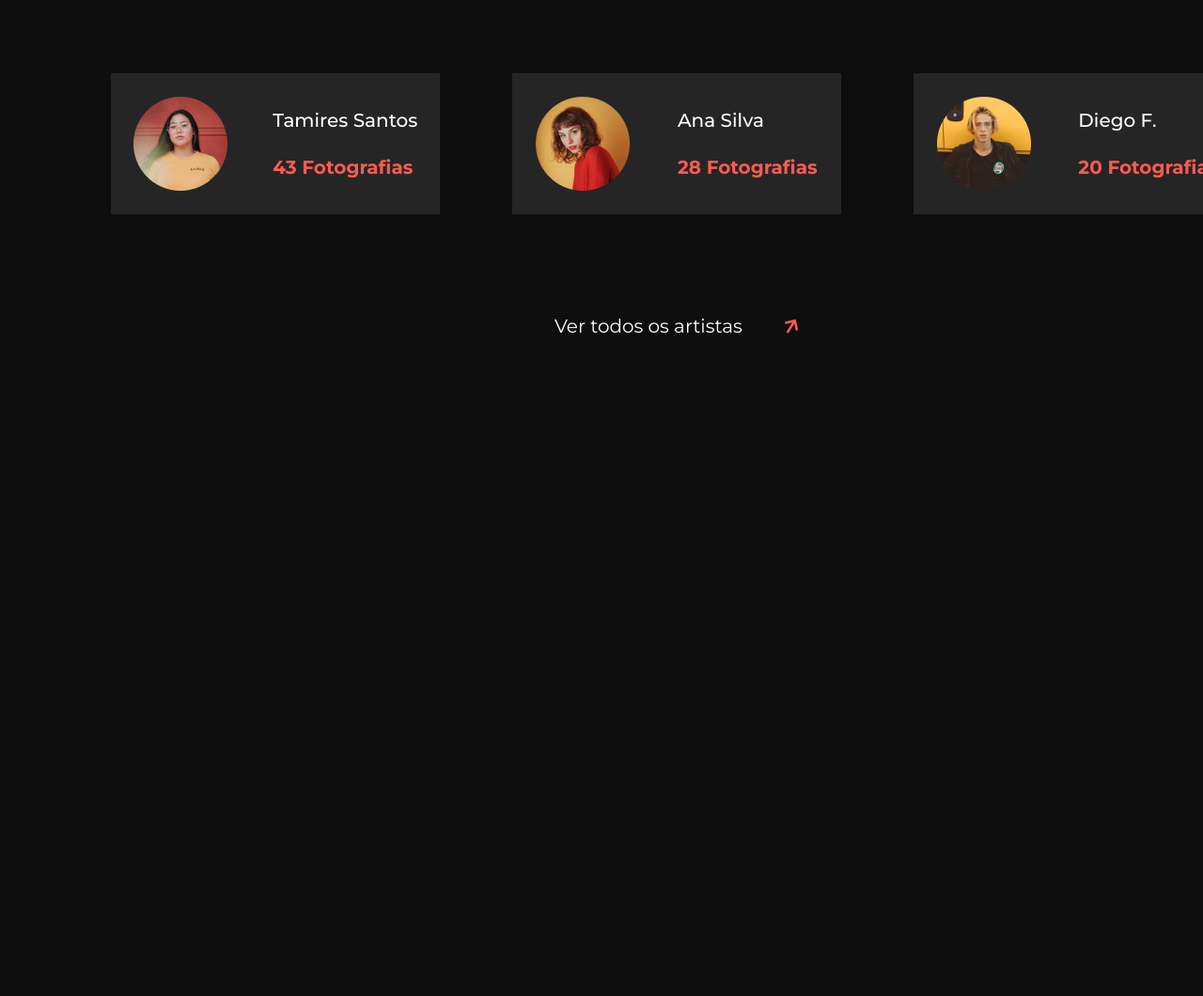
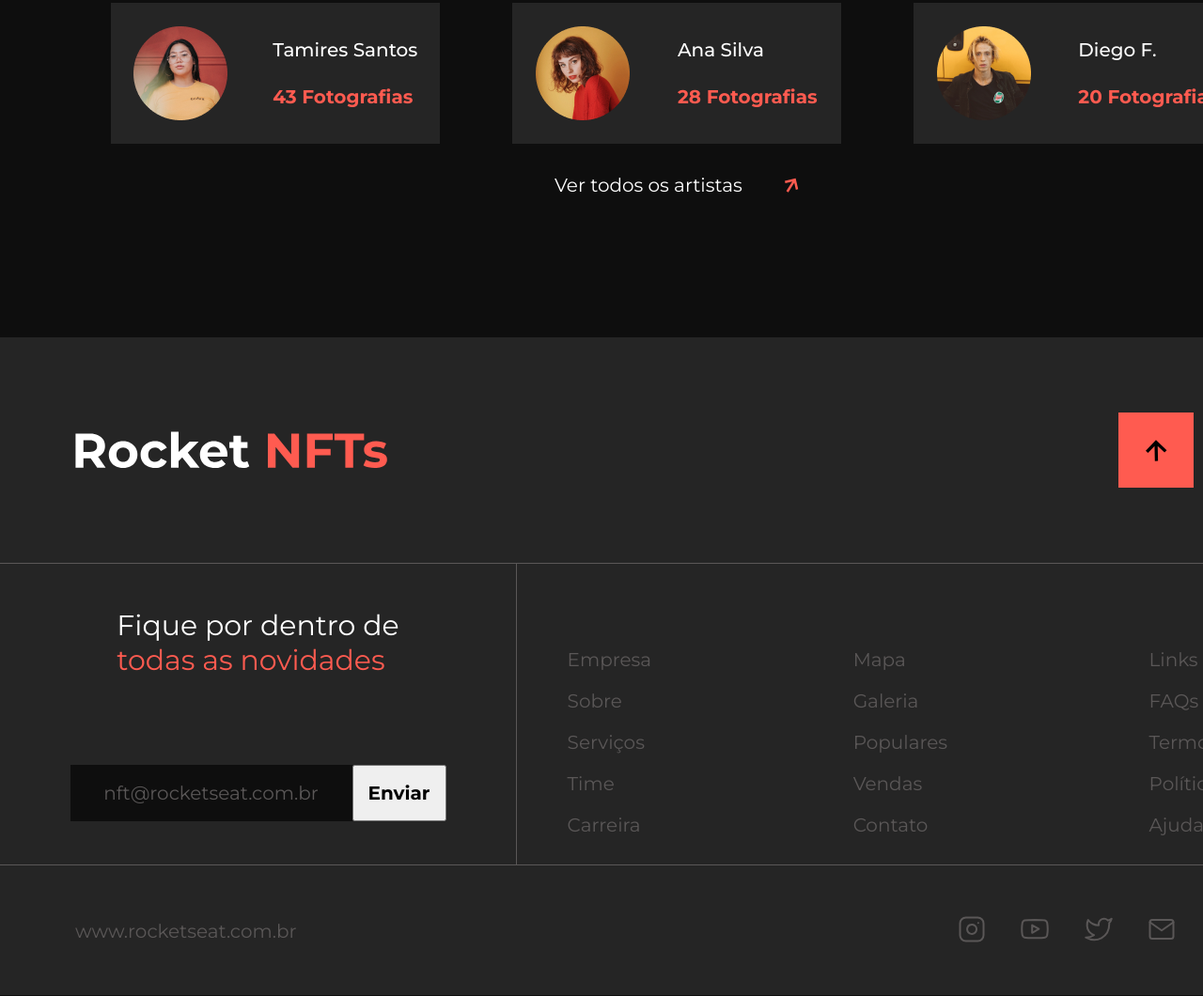
Before and after one commit to ronanrood/desafioRocketNTF, a plain HTML site: page index.html in a window 1280 px wide. Shown: the part 3263-4323 px from the top of the page at 94% size. Before the commit the page ends 3622 px from the top, so only its background shows below. Drawn offline with Linux system fonts and the light colour scheme.

Commit message:
add footer

```diff
--- a/index.html
+++ b/index.html
@@ -192,5 +192,59 @@
         <img src="assets/arrow-orange.svg" alt=""></div>
     </div>
         </section>
+            <footer>
+                <div class="navFooter">
+                    <img src="assets/logo.svg" alt="">
+                    <a href="#"><img src="assets/arrow-black.svg" alt=""></a>
+                </div>
+                    <div class="newsletterFooter">
+                          <h1>Fique por dentro de <p>todas as novidades</p></h1>
+
+                          <div class="buttonNewsletter">
+                            <label for="">
+                            <input id="email"type="email" value="nft@rocketseat.com.br">
+                            <input id="submit"type="submit" value="Enviar">
+                            </label>
+                          </div>
+                    </div>
+                        <div class="asideFooter">
+                            <div class="asideFooterButtons">
+                                <ul>
+                                    <li><a href="">Empresa</a></li>
+                                    <li><a href="">Sobre</a></li>
+                                    <li><a href="">Serviços</a></li>
+                                    <li><a href="">Time</a></li>
+                                    <li><a href="">Carreira<a></li>
+                                </ul>
+                            </div>
+                            <div class="asideFooterButtons">
+                                <ul>
+                                    <li><a href="">Mapa</a></li>
+                                    <li><a href="">Galeria</a></li>
+                                    <li><a href="">Populares</a></li>
+                                    <li><a href="">Vendas</a></li>
+                                    <li><a href="">Contato<a></li>
+                                </ul>
+                            </div>
+                            <div class="asideFooterButtons">
+                                <ul>
+                                    <li><a href="">Links</a></li>
+                                    <li><a href="">FAQs</a></li>
+                                    <li><a href="">Termos</a></li>
+                                    <li><a href="">Política</a></li>
+                                    <li><a href="">Ajuda</a></li>
+                                </ul>
+                            </div>
+                        </div>
+                            <div class="rodapeFooter">
+                                <a href="www.rocketseat.com.br">www.rocketseat.com.br</a>
+                                <div class="socialIcons">
+                                    <a><img src="assets/instagram.svg" alt=""></a>
+                                    <a><img src="assets/youtube.svg" alt=""></a>
+                                    <a><img src="assets/twitter.svg" alt=""></a>
+                                    <a><img src="assets/email.svg" alt=""></a>
+                                </div>
+                            </div>
+            </footer>
 </body>
 </html>
--- a/style.css
+++ b/style.css
@@ -204,20 +204,20 @@ section {
     width: 1150px; */
   border-bottom: solid 1px #5a5757;
 }
-.popularWeekContainer{
+.popularWeekContainer {
   margin-top: 150px;
 }
-.titlePopularWeek > h1{
+.titlePopularWeek > h1 {
   color: #fff;
   font-size: 50px;
   font-family: montserrat;
   font-weight: 700px;
   padding-bottom: 150px;
 }
-.titlePopularWeek > h1>strong{
+.titlePopularWeek > h1 > strong {
   color: #ff5b50;
 }
-.card_pContainer{
+.card_pContainer {
   display: flex;
   flex-direction: column;
   justify-content: space-between;
@@ -232,71 +232,72 @@ section {
   align-items: center;
   width: 380px;
 }
-.titleCard_p > h1{
+.titleCard_p > h1 {
   font-family: montserrat;
   font-size: 30px;
   color: #fff;
   font-weight: 500;
 }
-.nameArtistCard_p{
+.nameArtistCard_p {
   display: flex;
   justify-content: space-between;
   width: 380px;
 }
-.nameArtistCard_p > p{
+.nameArtistCard_p > p {
   font-family: montserrat;
   font-size: 20px;
   font-weight: 700;
   color: #5a5757;
 }
-.nameArtistCard_p > p > strong{
+.nameArtistCard_p > p > strong {
   color: #ff5b50;
 }
-.imgCard_p > img{
+.imgCard_p > img {
   width: 380px;
   height: 200px;
 }
-.cardPopularWeekContainer{
+.cardPopularWeekContainer {
   display: grid;
   grid-template-areas: "l r";
   justify-content: space-around;
   margin-bottom: 100px;
 }
-.cardPopularWeekContent{
+.cardPopularWeekContent {
   padding-right: 200px;
   border-right: solid 1px #5a5757;
 }
-.bestArtistContainer{
+.bestArtistContainer {
   display: flex;
   flex-direction: column;
-  justify-content:space-between;
+  justify-content: space-between;
   align-items: center;
   width: 1280px;
   height: 700px;
 }
-.titleBestArtist > p{
+.titleBestArtist > p {
   font-family: montserrat;
   font-size: 50px;
   color: #fff;
   font-weight: 700;
 }
-.titleBestArtist > p > strong{
+.titleBestArtist > p > strong {
   color: #ff5b50;
 }
-.buttonBestArtist{
+.buttonBestArtist {
   display: flex;
   width: 260px;
   height: auto;
   justify-content: space-between;
+  margin-bottom: 150px;
 }
-.buttonBestArtist > a{
+.buttonBestArtist > a {
   text-decoration: none;
   font-family: montserrat;
   font-size: 20px;
   color: #fff;
   font-weight: 400;
 }
-.card_bContainer{
+.card_bContainer {
   display: flex;
   flex-direction: row;
   flex-wrap: wrap;
@@ -304,7 +305,7 @@ section {
   align-items: center;
   row-gap: 100px;
 }
-.card_bContent{
+.card_bContent {
   display: flex;
   justify-content: space-around;
   align-items: center;
@@ -312,25 +313,155 @@ section {
   height: 150px;
   background-color: #252525;
 }
-.card_bContent:hover{
+.card_bContent:hover {
   background-color: #e37169;
-
 }
-.card_bContent > img{
+.card_bContent > img {
   height: 100px;
 }
-.nameCard_b{
+.nameCard_b {
   height: 100px;
   display: flex;
   flex-direction: column;
   justify-content: space-around;
 }
-.nameCard_b > p{
+.nameCard_b > p {
   font-family: montserrat;
   font-size: 20px;
   color: #fff;
   font-weight: 500;
 }
-.nameCard_b > p > strong{
+.nameCard_b > p > strong {
   color: #ff5b50;
 }
+footer {
+  height: 700px;
+  /* width: 100vw; */
+  background-color: #252525;
+  display: grid;
+  grid-template-areas:
+    "n n n"
+    "new a a"
+    "f f f";
+}
+.navFooter {
+  display: flex;
+  justify-content: space-between;
+  align-items: center;
+  padding: 80px 80px;
+  border-bottom: 1px solid #5a5757;
+  grid-area: n;
+}
+.navFooter > a {
+  background-color: #ff5b50;
+  height: 80px;
+  width: 80px;
+  display: flex;
+  justify-content: center;
+  align-items: center;
+}
+.navFooter > a:hover {
+  background-color: #e37169;
+}
+.navFooter > img {
+  height: 40px;
+}
+.newsletterFooter > h1 {
+  font-size: 30px;
+  font-weight: 400;
+  font-family: montserrat;
+  color: #fff;
+  display: flex;
+  flex-direction: column;
+}
+.newsletterFooter > h1 > p {
+  color: #ff5b50;
+}
+.newsletterFooter {
+  height: 320px;
+  width: 550px;
+  border-right: 1px solid #5a5757;
+  display: flex;
+  flex-direction: column;
+  justify-content: space-around;
+  align-items: center;
+  grid-area: new;
+}
+.buttonNewsletter > label {
+  display: flex;
+}
+#email {
+  height: 60px;
+  width: 300px;
+  color: #5a5757;
+  background-color: #0e0e0e;
+  text-align: center;
+  font-size: 20px;
+  font-family: montserrat;
+  font-weight: 400;
+  border: none;
+}
+#submit {
+  height: 60px;
+  width: 100px;
+  font-size: 20px;
+  font-weight: 700;
+  font-family: montserrat;
+}
+#submit:hover {
+  background-color: #c8c4c4;
+  border: none;
+}
+.asideFooter {
+  height: 320px;
+  width: 800px;
+  /* display: flex; */
+  grid-area: a;
+  display: flex;
+  /* flex-direction: column; */
+  justify-content: space-around;
+  align-items: center;
+}
+.asideFooterButtons {
+  margin-top: 80px;
+}
+.asideFooterButtons > ul > li {
+  list-style: none;
+  margin-bottom: 20px;
+}
+.asideFooterButtons ul > li > a {
+  color: #5a5757;
+  font-size: 20px;
+  font-family: montserrat;
+  font-weight: 400;
+  text-decoration: none;
+}
+.asideFooterButtons ul > li > a:hover {
+  color: #fff;
+  font-weight: 700;
+}
+.rodapeFooter {
+  grid-area: f;
+  display: flex;
+  justify-content: space-between;
+  align-items: center;
+  padding: 0px 80px;
+  border-top: 1px solid #5a5757;
+  height: 140px;
+}
+.rodapeFooter > a {
+  text-decoration: none;
+  color: #5a5757;
+  font-size: 20px;
+  font-family: montserrat;
+  font-weight: 400;
+}
+.rodapeFooter > a:hover {
+  color: #fff;
+  font-weight: 700px;
+}
+.socialIcons {
+  width: 270px;
+  display: flex;
+  justify-content: space-around;
+}
```
